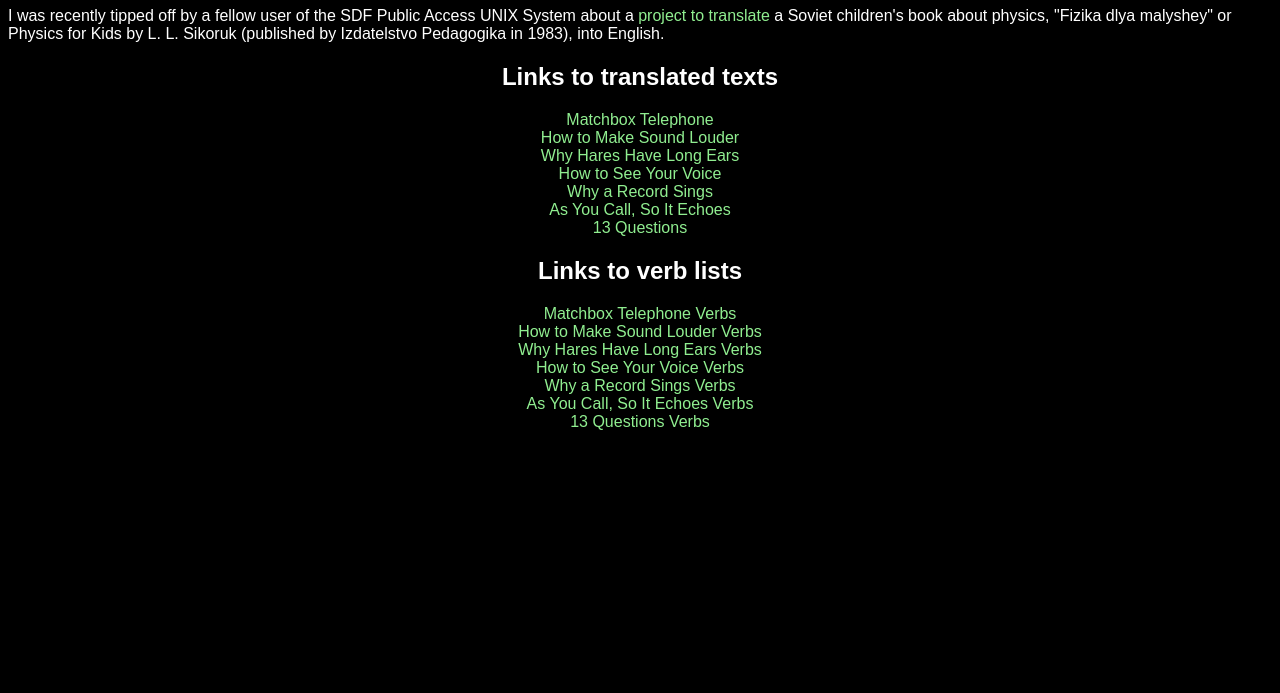
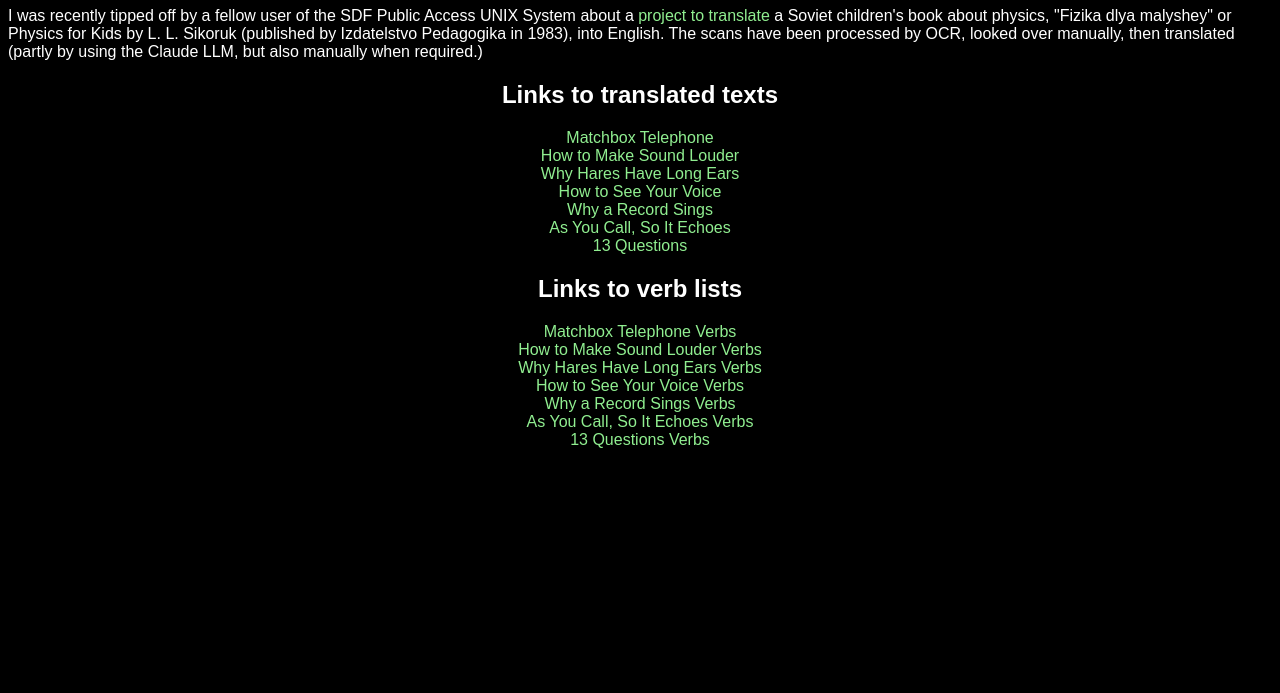
Before and after one commit to bruteforce774/homepage, a plain HTML site: page russian/index.html in a window 1280 px wide. Shown: the part 107-800 px from the top of the page. Drawn offline with Linux system fonts and the light colour scheme.

Commit message:
update project information

```diff
--- a/russian/index.html
+++ b/russian/index.html
@@ -17,7 +17,8 @@
       >
       a Soviet children's book about physics, "Fizika dlya malyshey" or Physics
       for Kids by L. L. Sikoruk (published by Izdatelstvo Pedagogika in 1983),
-      into English.
+      into English. The scans have been processed by OCR, looked over manually, then translated
+      (partly by using the Claude LLM, but also manually when required.)
     </p>
     <h2>Links to translated texts</h2>
     <a class="list" href="../docs/matchbox_telephone_translation.txt">Matchbox Telephone</a>
```
